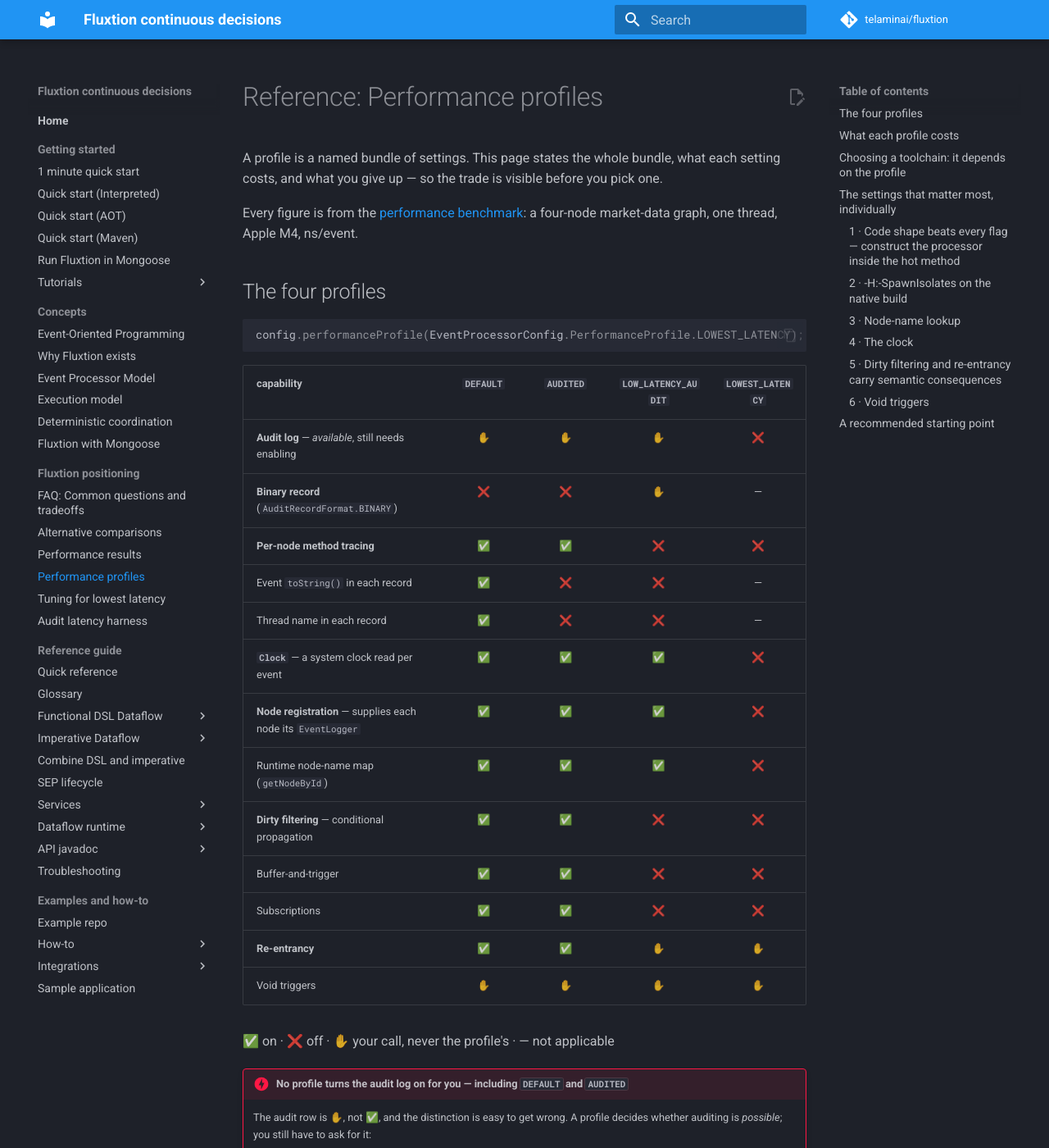
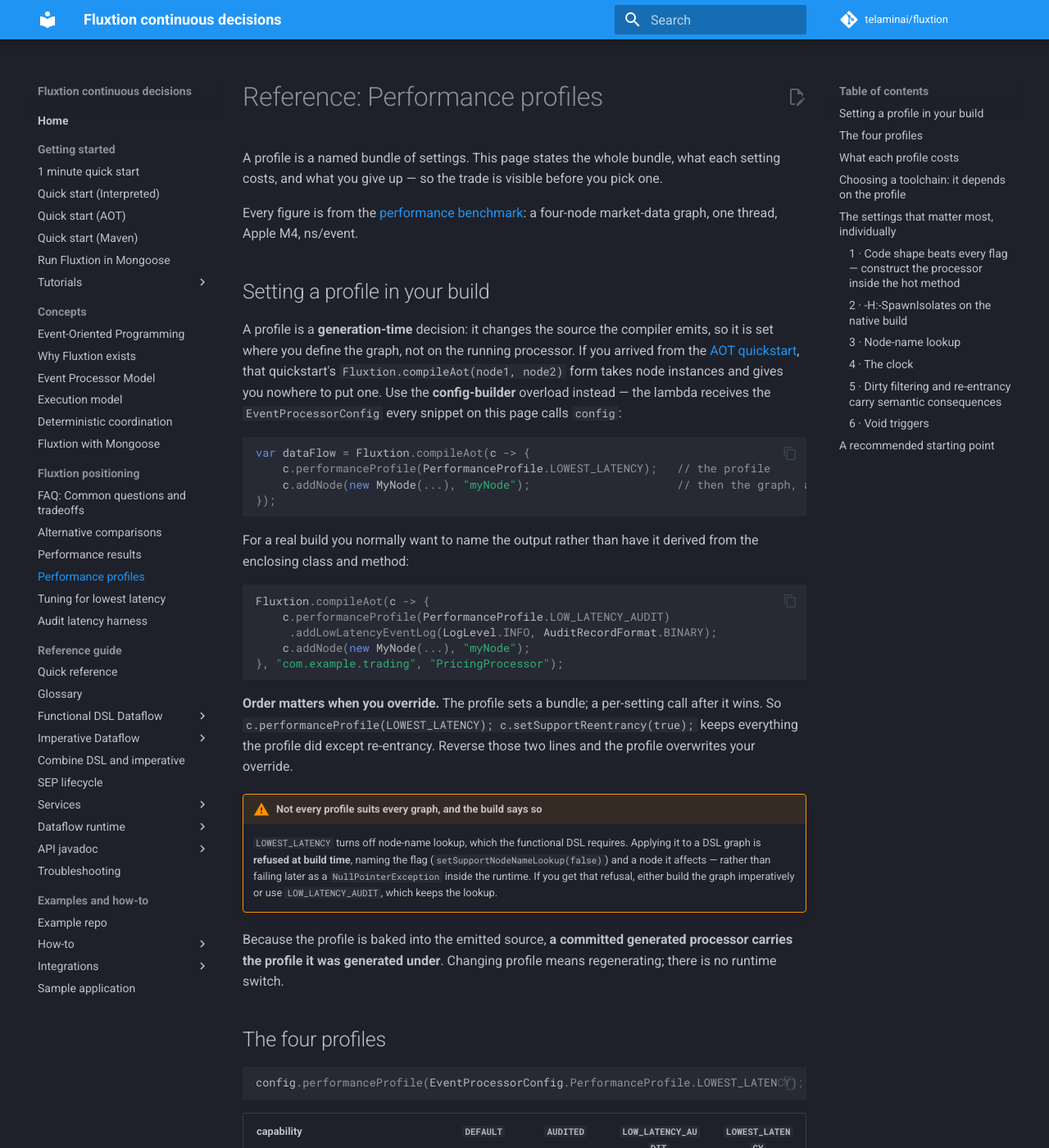
Before and after one commit to telaminai/fluxtion, an MkDocs documentation site: the page built from docs/reference/performance-profiles.md, in a window 1280 px wide and 1400 px high. Shown: the whole window at 82% size. Built offline with MkDocs 1.6.1 and Material for MkDocs 9.7.7, drawn with Linux system fonts in a browser that asks for light colours; comment, search, counter and statistics services are not loaded.

Commit message:
docs: say where `config` comes from, so the profiles can actually be used
The three new performance pages every snippet starts mid-air with
`config.performanceProfile(...)` and no page in this repo said where that config
comes from. Meanwhile the documented AOT route - the quickstart, the tutorials,
every example - teaches `Fluxtion.compileAot(node1, node2)`, which takes node
instances and offers nowhere to put one.

So a reader who followed the quickstart could read that a setting is worth 6.6x and
have no way to act on it. The API was never the problem: compileAot has a
config-builder overload. Nothing connected the two.

Adds "Setting a profile in your build" to the profiles reference, and cross-links it
from the three places the gap is actually hit: the tuning page's whole-configuration
block, the binary audit-logging how-to, and the quickstart itself.

Four things stated because they are not guessable from the API:

- A profile is a GENERATION-time decision. A committed generated processor carries
  the profile it was generated under; there is no runtime switch.
- Order matters. The profile sets a bundle and a per-setting call after it wins, so
  `performanceProfile(LOWEST_LATENCY); setSupportReentrancy(true);` keeps the bundle
  except re-entrancy - and reversing the lines silently loses the override.
- LOWEST_LATENCY on a DSL graph is REFUSED at build time, because it turns off the
  node-name lookup the DSL requires. The refusal names the flag and an affected node
  rather than failing later inside the runtime. Documented so the refusal is
  expected rather than alarming.
- The named package/class overload, since deriving the package from the enclosing
  class and method is rarely what a real build wants.

Every claim checked against the source: the overloads in Fluxtion.java, the profile
bundle in EventProcessorConfig, and DslProfileCorrectnessTest for the refusal. Links
and anchors verified by inspection - no build run, another session is measuring on
this machine.

Co-Authored-By: Claude Opus 5 <noreply@anthropic.com>
Claude-Session: https://claude.ai/code/session_0131t6bqqWuLdB82nuLhVGsq

````diff
--- a/docs/reference/performance-profiles.md
+++ b/docs/reference/performance-profiles.md
@@ -5,6 +5,45 @@ what you give up — so the trade is visible before you pick one.
 
 Every figure is from the [performance benchmark](performance.md): a four-node market-data graph, one
 thread, Apple M4, ns/event.
+
+## Setting a profile in your build
+
+A profile is a **generation-time** decision: it changes the source the compiler emits, so it is set where
+you define the graph, not on the running processor. If you arrived from the
+[AOT quickstart](../home/quickstart-aot.md), that quickstart's `Fluxtion.compileAot(node1, node2)` form
+takes node instances and gives you nowhere to put one. Use the **config-builder** overload instead — the
+lambda receives the `EventProcessorConfig` every snippet on this page calls `config`:
+
+```java
+var dataFlow = Fluxtion.compileAot(c -> {
+    c.performanceProfile(PerformanceProfile.LOWEST_LATENCY);   // the profile
+    c.addNode(new MyNode(...), "myNode");                      // then the graph, as usual
+});
+```
+
+For a real build you normally want to name the output rather than have it derived from the enclosing
+class and method:
+
+```java
+Fluxtion.compileAot(c -> {
+    c.performanceProfile(PerformanceProfile.LOW_LATENCY_AUDIT)
+     .addLowLatencyEventLog(LogLevel.INFO, AuditRecordFormat.BINARY);
+    c.addNode(new MyNode(...), "myNode");
+}, "com.example.trading", "PricingProcessor");
+```
+
+**Order matters when you override.** The profile sets a bundle; a per-setting call after it wins. So
+`c.performanceProfile(LOWEST_LATENCY); c.setSupportReentrancy(true);` keeps everything the profile did
+except re-entrancy. Reverse those two lines and the profile overwrites your override.
+
+!!! warning "Not every profile suits every graph, and the build says so"
+    `LOWEST_LATENCY` turns off node-name lookup, which the functional DSL requires. Applying it to a DSL
+    graph is **refused at build time**, naming the flag (`setSupportNodeNameLookup(false)`) and a node it
+    affects — rather than failing later as a `NullPointerException` inside the runtime. If you get that
+    refusal, either build the graph imperatively or use `LOW_LATENCY_AUDIT`, which keeps the lookup.
+
+Because the profile is baked into the emitted source, **a committed generated processor carries the
+profile it was generated under**. Changing profile means regenerating; there is no runtime switch.
 
 ## The four profiles
 
````
Also changed, not shown: docs/home/quickstart-aot.md (+6 -0 lines), docs/how-to/binary-audit-logging.md (+3 -0 lines), docs/reference/performance-tuning.md (+5 -0 lines).
